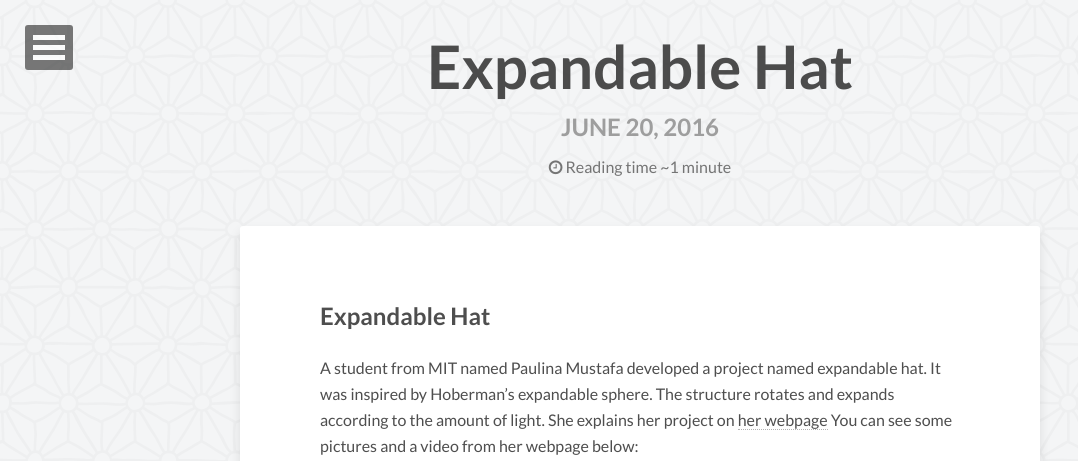
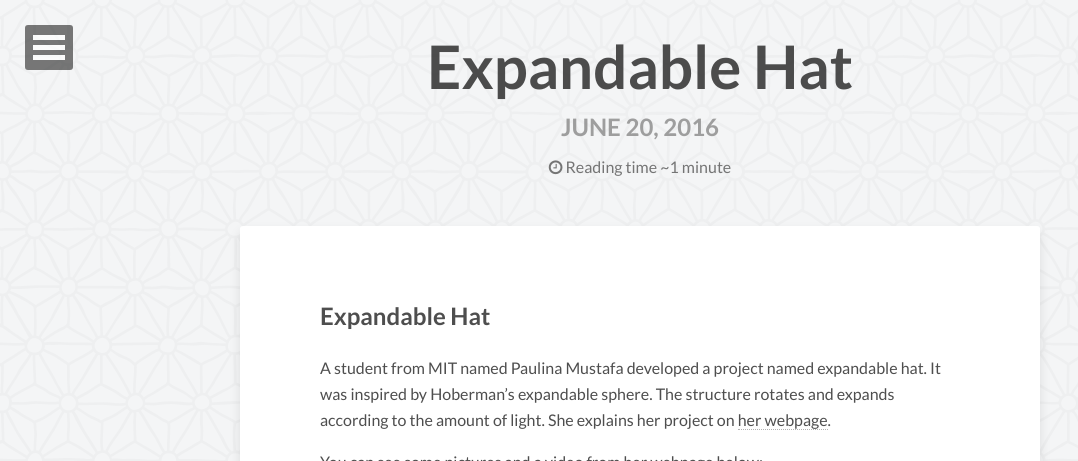
Before and after one commit to jfunatsu/jfunatsu.github.io, a Jekyll site: the page built from _posts/2016-06-20-expandable-hat.md, in a window 1280 px wide and 900 px high, cut to the strip 0-461 px from the top of the window. Shown: the whole strip, without its empty margins (0-1078 px from the left). Built offline with Jekyll 4.4.1, drawn with Linux system fonts in a browser that asks for light colours; nearby versions of some CDN libraries.

```diff
--- a/_posts/2016-06-20-expandable-hat.md
+++ b/_posts/2016-06-20-expandable-hat.md
@@ -8,7 +8,8 @@ tags: [expandable hat]
 ## Expandable Hat
 
 A student from MIT named Paulina Mustafa developed a project named expandable hat. It was inspired by Hoberman’s expandable sphere. The structure rotates and expands according to the amount of light.
-She explains her project on [her webpage](http://fab.cba.mit.edu/classes/863.11/people/paulina.mustafa/final.html)
+She explains her project on [her webpage](http://fab.cba.mit.edu/classes/863.11/people/paulina.mustafa/final.html).
+
 You can see some pictures and a video from her webpage below:
 <figure>
 <a href="http://fab.cba.mit.edu/classes/863.11/people/paulina.mustafa/img/hatsmall.jpg"><img src="http://fab.cba.mit.edu/classes/863.11/people/paulina.mustafa/img/hatsmall.jpg" alt=""></a>
```
